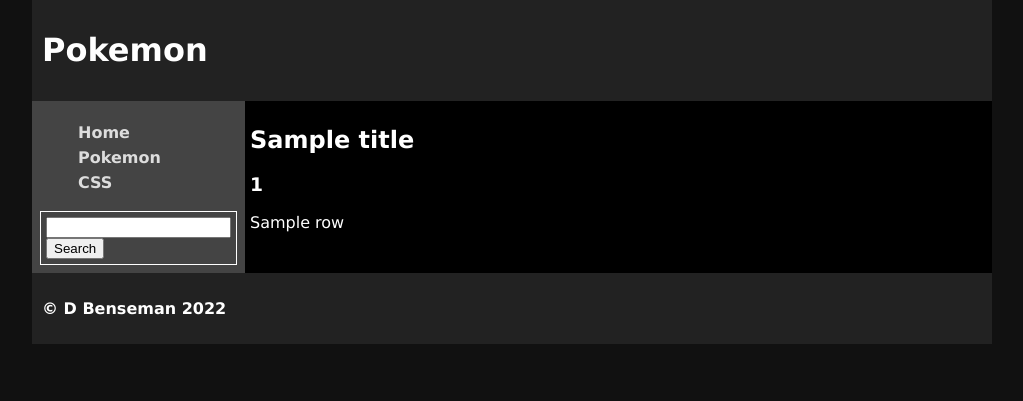
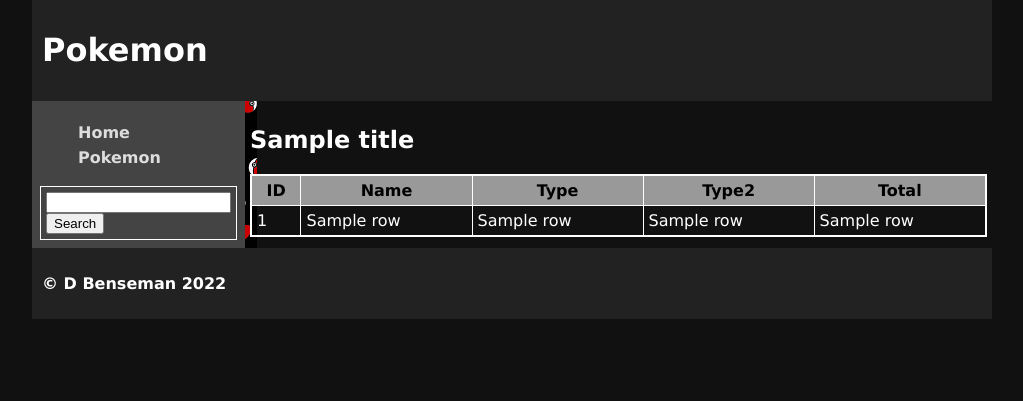
Before and after one commit to 21378WC/12DTS-DB-Project, a Flask app: template templates/page.html in a window 1280 px wide. Shown: the top 401 px of the page, without its empty margins (128-1151 px from the left). Run offline with Flask 3, Linux system fonts and the light colour scheme; the template is opened without the code that fills it: most values are stand-ins (such as "Sample title", 1, 10 or a date in 2020).

Commit message:
Fourth commit, I edited the HTML and the app.py files to fit my table, and now it can display properly.

```diff
--- a/app.py
+++ b/app.py
@@ -3,7 +3,8 @@
 from sqlite3 import Error
 
 app = Flask(__name__)
-DATABASE = "C:/Users/21378/OneDrive - Wellington College/Felix Nichols - 12DTS/Databases Term 2/12DTS DB Assessment/pokemon_db"
+DATABASE = "C:/Users/21378/OneDrive - Wellington College/Felix Nichols - 12DTS/Databases Term 2/12DTS DB Assessment/tags"
+
 
 def create_connection(db_file):
     """
@@ -40,10 +41,10 @@
 @app.route('/tags/<tag_type>')
 def render_webpages(tag_type):
     title = "Pokemon list"
-    query = "SELECT tag, description FROM pokemon_table WHERE type = ?"
+    query = "SELECT * FROM pokemon_table"
     con = create_connection(DATABASE)
     cur = con.cursor()
-    cur.execute(query, (tag_type, ))
+    cur.execute(query)
     tag_list = cur.fetchall()
     print(tag_list)
     con.close()
@@ -53,11 +54,11 @@
 def render_search():
     search = request.form['search']
     title = "Search for " + search
-    query = "SELECT Name FROM pokemon_db WHERE Name like ?"
+    query = "SELECT Name FROM pokemon_table WHERE Name like ?"
     search = "%" + search + "%"
     con = create_connection(DATABASE)
     cur = con.cursor()
-    cur.execute(query, (search, search))
+    cur.execute(query, (search))
     tag_list = cur.fetchall()
     print(tag_list)
     con.close()
--- a/static/css/style.css
+++ b/static/css/style.css
@@ -3,13 +3,14 @@
 }
 
 body {
-    background-color: #000000;
     color: #ffffff;
     font-family: 'Ubuntu', 'Lucida Grande', 'Lucida Sans Unicode', 'Geneva', 'Verdana', sans-serif;
     width: 75%;
     margin: auto;
     display: grid;
     grid-template-columns: 1fr 4fr;
+    background-image: url("../images/background.png");
+    background-repeat: repeat-y;
 }
 
 header, footer {
--- a/templates/base.html
+++ b/templates/base.html
@@ -17,9 +17,6 @@
             <li>
                 <a href="/tags/HTML">Pokemon</a>
             </li>
-            <li>
-                <a href="/tags/CSS">CSS</a>
-            </li>
         </ul>
         <form method="POST" action="/search">
             <input type="text" name="search" id="search">
--- a/templates/page.html
+++ b/templates/page.html
@@ -2,15 +2,26 @@
 {% block main %}
         <h2>{{ title }} </h2>
 
-        {% for row in data %}
-            <article>
-                <h3>
-                    {{ row[0] }}
-                </h3>
-                <p>
-                    {{ row[1] }}
-                </p>
-            </article>
-        {% endfor %}
+
+            <table>
+                <tr>
+                    <th> ID </th>
+                    <th> Name </th>
+                    <th> Type </th>
+                    <th> Type2 </th>
+                    <th> Total </th>
+                </tr>
+                {% for row in data %}
+                    <tr>
+                        <td> {{ row[0] }}</td>
+                        <td> {{ row[1] }}</td>
+                        <td> {{ row[2] }}</td>
+                        <td> {{ row[3] }}</td>
+                        <td> {{ row[4] }}</td>
+                    </tr>
+                {% endfor %}
+            </table>
+
+
 
 {% endblock %}
```
Also changed, not shown: static/images/background.png (added), 2 other files.
